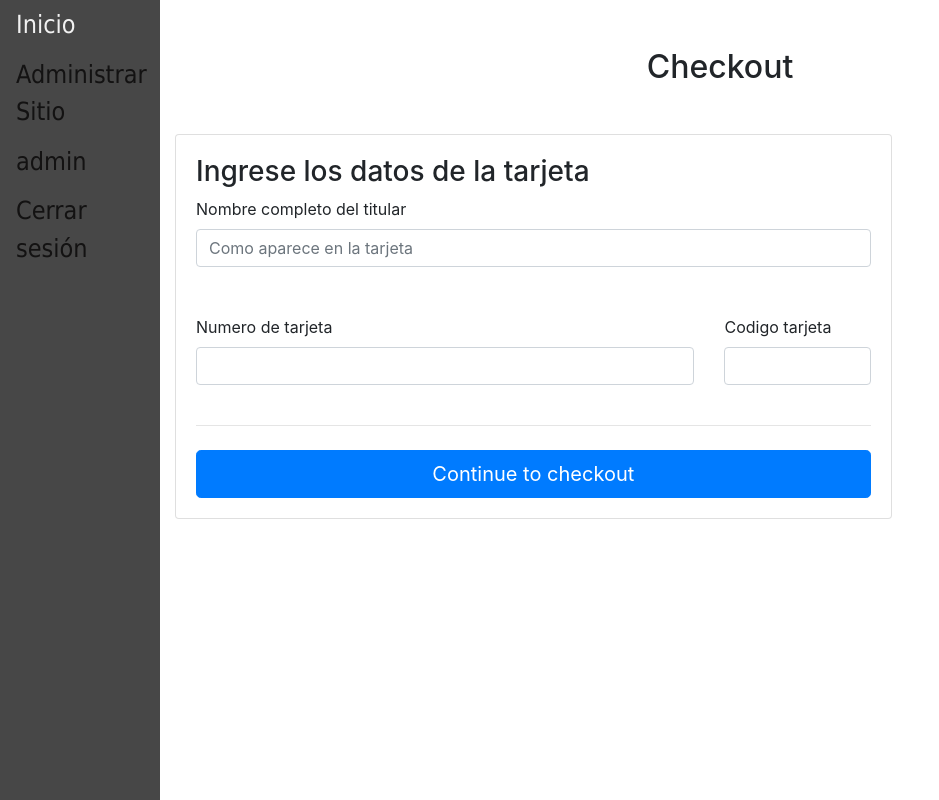
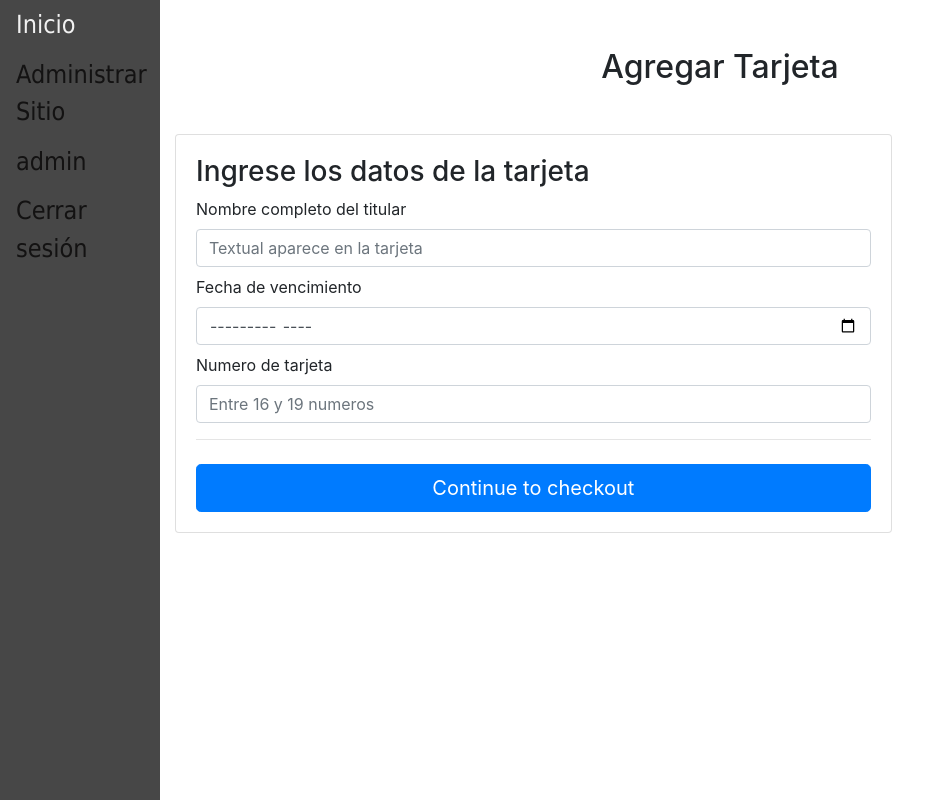
Before and after one commit to tsirigoin/is2-combi19, a Django app: page /checkout/ in a window 1280 px wide. Shown: the whole page, without its empty margins (0-939 px from the left). Run offline with Django 3.2, Linux system fonts and the light colour scheme; a user stored in the database is signed in; data comes from the database, SQL or seed files in the repository; both versions use the stored data as it was after the commit; some libraries are stand-ins or nearby versions.

Commit message:
tarjeta al contratar Gold

```diff
--- a/pagina/main/templates/main/checkout.html
+++ b/pagina/main/templates/main/checkout.html
@@ -5,7 +5,7 @@
 
   <main >
     <div class="container wow fadeIn">
-      <h2 class="my-5 h2 text-center">Checkout</h2>
+      <h2 class="my-5 h2 text-center">Agregar Tarjeta</h2>
       <div class="row">
         <div class="col-md-8 mb-4">
           <div class="card">
@@ -15,24 +15,20 @@
               <h3>Ingrese los datos de la tarjeta</h3>
 
               <div class='hideable_billing_form'>
-                <div class="md-form mb-5">
+                <div class="md-form mb-2">
                   <label for="tarjeta_nombre" class="">Nombre completo del titular</label>
-                  <input type='text' placeholder='Como aparece en la tarjeta'id='tarjeta_nombre' name='tarjeta_nombre' class='form-control' />
+                  <input type='text' placeholder='Textual aparece en la tarjeta'id='tarjeta_nombre' name='tarjeta_nombre' class='form-control' required/>
                 </div>
 
-                <div class="row">
-                  <div class="col-lg-9 col-md-12 mb-4">
-                    <label for="tarjeta_numero" class="">Numero de tarjeta</label>
-                    <input type='text' placeholder='' id='tarjeta_numero' name='tarjeta_numero' class='form-control' />
+                  <div class="md-form mb-2">
+                    <label for="tarjeta_numero" class="">Fecha de vencimiento</label>
+                    <input type='month' placeholder='' id='fecha_ven' name='fecha_ven' class='form-control' required/>
                   </div>
 
-                  <div class="col-lg-3 col-md-6 mb-6">
-                    <label for="tarjeta_codigo">Codigo tarjeta</label>
-                    <input type='text' placeholder='' id='tarjeta_codigo' name='tarjeta_codigo' class='form-control' />
-                    <div class="invalid-feedback">
-                      Codigo requerido.
-                    </div>
-                  </div>
+                  <div class="md-form mb-2">
+                    <label for="tarjeta_codigo">Numero de tarjeta</label>
+                    <input type='text' placeholder='Entre 16 y 19 numeros' id='tarjeta_codigo' name='tarjeta_codigo' class='form-control' minlength="16" maxlength="19" required/>
+
 
                 </div>
 
--- a/pagina/main/templates/main/compra.html
+++ b/pagina/main/templates/main/compra.html
@@ -150,7 +150,7 @@
                 <br>
                 <div class= "col-xs-4">
                 <button class = "btn btn-success" onclick="addFields('{{viaje.precio}}','{{user.is_premium}}')">Pago con nueva tarjeta</button>
-                <button class = "btn btn-success" onclick="test('{{viaje.precio}}','{{user.is_premium}}','{{user.tarjetas.all}}')">Pago con tarjeta guardad</button>
+                <button class = "btn btn-success" onclick="test('{{viaje.precio}}','{{user.is_premium}}','{{user.test}}')">Pago con tarjeta guardad</button>
                 </div>
             </a>
             <div class="col-sm-12">
--- a/pagina/main/views.py
+++ b/pagina/main/views.py
@@ -1,10 +1,14 @@
+from django.db.models.query import QuerySet
 from django.shortcuts import render,redirect
 from .models import Pasajero, Viaje
 from .filters import ProductFilter
 
-from users.models import CustomUser
+from users.models import CustomUser, Tarjeta
 from django.http import HttpResponse
 from django.contrib import messages
+
+import datetime
+from datetime import date, timedelta
 
 # Create your views here.
 
@@ -24,23 +28,42 @@ def compra(request,vId,uName):
 	viaje = Viaje.objects.get(id=vId)
 	user = CustomUser.objects.get(username=uName)
 	totalAsientos = viaje.combi.capacidad - viaje.pasajeros.count()
+
 	compra = False
-	print(request.POST.get("disponible"))
 	for i in range(totalAsientos):
 		#dni = request.POST.get("pasajero"+)
 		dniPasajero = request.POST.get("pasajero"+str(i)) #se que esto esta mal pero despues de que se me borro todo dije fue
-		print(dniPasajero)
 		if (dniPasajero is not None):
 			pas = Pasajero(usuario = user, dni = dniPasajero)
 			pas.save()
-			print(dniPasajero)
 			viaje.pasajeros.add(pas)
 			viaje.save()
 			compra = True
+			print(Tarjeta.objects.filter(numero = request.POST.get("numT")).exists())
+			if (Tarjeta.objects.filter(numero = request.POST.get("numT")).exists()):
+				tarjeta = Tarjeta.objects.get(numero=request.POST.get("numT"))
+			else:
+				tarjeta = Tarjeta(numero = request.POST.get("numT"),fecha= request.POST.get("fechaT"), titular="test")
+				tarjeta.save()
+			user.tarjetas.add(tarjeta)
+			user.save()
+
 	if compra:
 		messages.success(request, 'Compra realizada con exito')
 		return redirect("/")
 	return render(request, "main/compra.html", {"viaje": viaje, "total":totalAsientos})
 
-def checkout(request):
-	return render(request, "main/checkout.html")
+def checkout(response):
+	if response.method == 'POST':
+		form = response.POST
+		usuario = CustomUser.objects.get(username=response.user.username)
+		tarjeta = Tarjeta(	numero=form['tarjeta_codigo'],
+								fecha=form['fecha_ven'],
+								titular=form['tarjeta_nombre']
+							)
+		tarjeta.save()
+		usuario.tarjetas.add(tarjeta)
+		usuario.save()
+		return redirect('perfil')
+	else:
+		return render(response, "main/checkout.html", {'user': response.user })
--- a/pagina/users/models.py
+++ b/pagina/users/models.py
@@ -4,12 +4,13 @@ from django.utils.translation import ugettext_lazy as _
 from django.core.validators import MinLengthValidator,ValidationError,MinValueValidator
 from datetime import date
 import datetime
+import json
 
 from .managers import CustomUserManager
 
 class Tarjeta(models.Model):
-    numero = models.IntegerField(max_length=19,validators=[MinLengthValidator(16)],unique=True)
-    fecha = models.DateField()
+    numero = models.CharField(max_length=19,validators=[MinLengthValidator(16)],unique=True)
+    fecha = models.CharField(max_length=40)
     titular = models.CharField(max_length=40)
 
     def __str__(self):
@@ -57,6 +58,9 @@ class CustomUser(AbstractUser):
 		else:
 			return False
 
+	def test (self):
+		return (list(self.tarjetas.all()))
+
 class Chofer(models.Model):
 	user = models.OneToOneField(CustomUser,on_delete=models.CASCADE, null=True)
 	dni = models.CharField(max_length=12,unique=True,validators=[MinLengthValidator(6)])
--- a/pagina/users/templates/users/perfil.html
+++ b/pagina/users/templates/users/perfil.html
@@ -43,7 +43,10 @@
 					<div class="text-right">
 						<a role="button" class="btn btn-outline-primary btn-sm" href="{% url 'editar_perfil' %}">Editar Perfil</a>
 					</div>
-
+					<br />
+					<div class="text-right">
+						<a role="button" class="btn btn-outline-success btn-sm" href="{% url 'checkout' %}">Agregar Tarjeta</a>
+					</div>
 					<br />
 					<form action="{% url 'cambiar_membresia' %}" method="POST">
 						{% csrf_token %}
```
Also changed, not shown: pagina/users/templates/users/premium.html (+31 -8 lines), pagina/db.sqlite3, pagina/main/migrations/0001_initial.py, pagina/main/migrations/0002_initial.py, pagina/users/migrations/0001_initial.py.
